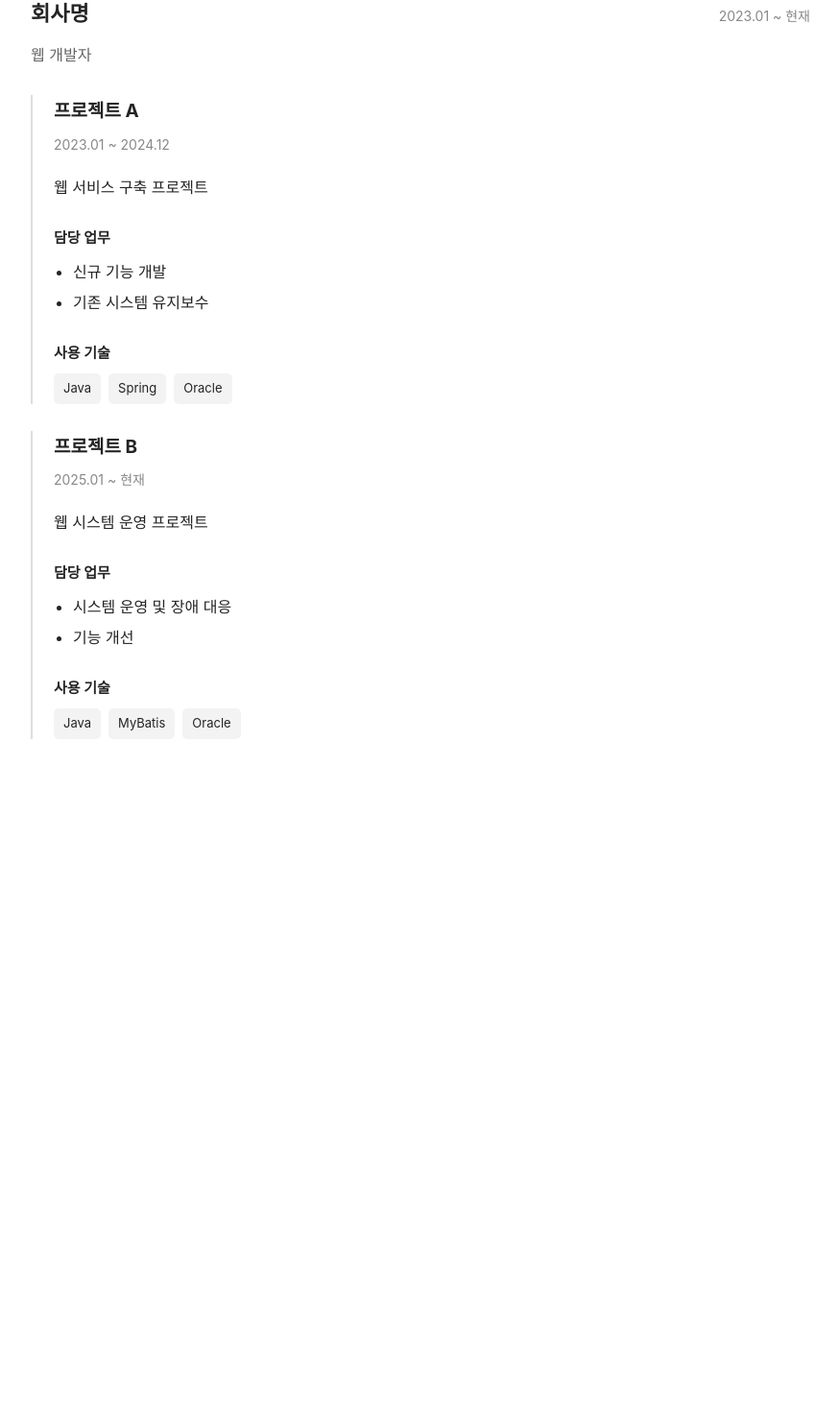
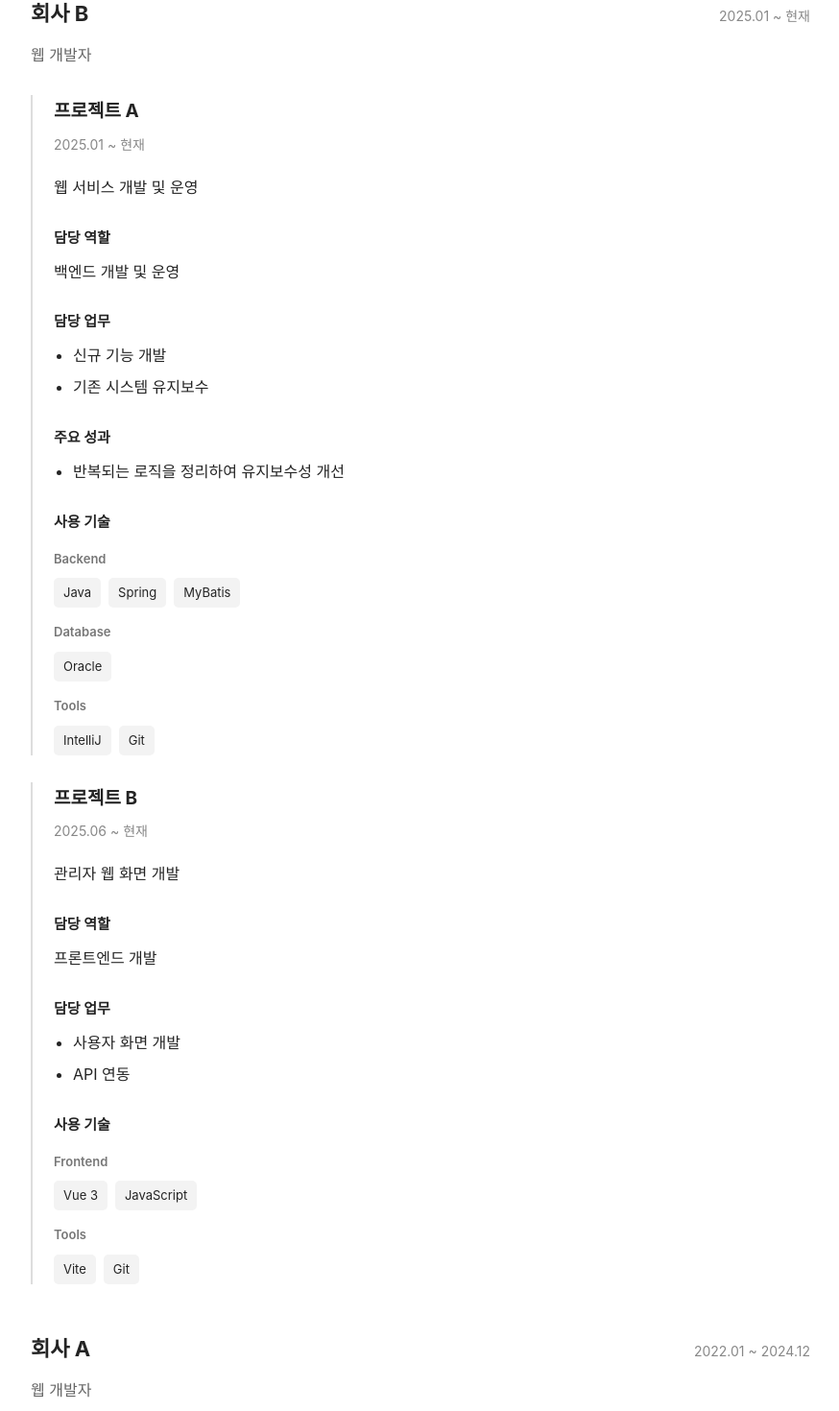
Before and after one commit to Park-ki-chang/my-apps-front, a Vue app: page /resume in a window 1280 px wide. Shown: the part 696-2166 px from the top of the page at 96% size, without its empty margins (202-1076 px from the left). Before the commit the page ends 1614 px from the top, so only its background shows below. Built offline with nearby package versions, Linux system fonts and the light colour scheme.

Commit message:
개발자 이력서 웹사이트 1. 7단계: Resume 경력 데이터 구조 개선 및 기술 스택 분류

```diff
--- a/src/projects/resume/components/ProjectItem.vue
+++ b/src/projects/resume/components/ProjectItem.vue
@@ -31,7 +31,7 @@ defineProps({
 
     <!-- 담당 업무 -->
     <div
-        v-if="project.tasks && project.tasks.length > 0"
+        v-if="project.tasks.length > 0"
         class="detail"
     >
       <h5>담당 업무</h5>
@@ -48,7 +48,7 @@ defineProps({
 
     <!-- 주요 성과 -->
     <div
-        v-if="project.achievements && project.achievements.length > 0"
+        v-if="project.achievements.length > 0"
         class="detail"
     >
       <h5>주요 성과</h5>
@@ -65,19 +65,27 @@ defineProps({
 
     <!-- 사용 기술 -->
     <div
-        v-if="project.technologies && project.technologies.length > 0"
+        v-if="project.technologies.length > 0"
         class="detail"
     >
       <h5>사용 기술</h5>
 
+      <div
+          v-for="group in project.technologies"
+          :key="group.category"
+          class="technology-group"
+      >
+        <h6>{{ group.category }}</h6>
+
         <div class="technologies">
           <span
-            v-for="tech in project.technologies"
+              v-for="tech in group.items"
               :key="tech"
               class="tech"
           >
             {{ tech }}
           </span>
+        </div>
       </div>
     </div>
   </section>
@@ -127,6 +135,19 @@ defineProps({
   margin-bottom: 4px;
 }
 
+/* 기술 스택 카테고리 */
+.technology-group {
+  margin-top: 14px;
+}
+
+.technology-group h6 {
+  margin: 0 0 8px;
+  color: #777;
+  font-size: 13px;
+  font-weight: 600;
+}
+
+/* 기술 태그 */
 .technologies {
   display: flex;
   flex-wrap: wrap;
--- a/src/projects/resume/data/resume.js
+++ b/src/projects/resume/data/resume.js
@@ -1,3 +1,4 @@
+
 export const profile = {
     name: '이름을 입력하세요',
     role: '웹 개발자',
@@ -10,34 +11,88 @@ export const profile = {
 export const careers = [
     {
         id: 1,
-        company: '회사명',
-        period: '2023.01 ~ 현재',
+        company: '회사 B',
+        period: '2025.01 ~ 현재',
         position: '웹 개발자',
         projects: [
             {
                 id: 1,
                 name: '프로젝트 A',
-                period: '2023.01 ~ 2024.12',
-                description: '웹 서비스 구축 프로젝트',
+                period: '2025.01 ~ 현재',
+                description: '웹 서비스 개발 및 운영',
+                role: '백엔드 개발 및 운영',
                 tasks: [
                     '신규 기능 개발',
                     '기존 시스템 유지보수'
                 ],
+                achievements: [
+                    '반복되는 로직을 정리하여 유지보수성 개선'
+                ],
                 technologies: [
-                    'Java', 'Spring', 'Oracle'
+                    {
+                        category: 'Backend',
+                        items: ['Java', 'Spring', 'MyBatis']
+                    },
+                    {
+                        category: 'Database',
+                        items: ['Oracle']
+                    },
+                    {
+                        category: 'Tools',
+                        items: ['IntelliJ', 'Git']
+                    }
                 ]
             },
             {
                 id: 2,
                 name: '프로젝트 B',
-                period: '2025.01 ~ 현재',
-                description: '웹 시스템 운영 프로젝트',
+                period: '2025.06 ~ 현재',
+                description: '관리자 웹 화면 개발',
+                role: '프론트엔드 개발',
                 tasks: [
-                    '시스템 운영 및 장애 대응',
-                    '기능 개선'
+                    '사용자 화면 개발',
+                    'API 연동'
                 ],
+                achievements: [],
                 technologies: [
-                    'Java', 'MyBatis', 'Oracle'
+                    {
+                        category: 'Frontend',
+                        items: ['Vue 3', 'JavaScript']
+                    },
+                    {
+                        category: 'Tools',
+                        items: ['Vite', 'Git']
+                    }
+                ]
+            }
+        ]
+    },
+    {
+        id: 2,
+        company: '회사 A',
+        period: '2022.01 ~ 2024.12',
+        position: '웹 개발자',
+        projects: [
+            {
+                id: 1,
+                name: '프로젝트 C',
+                period: '2022.03 ~ 2024.12',
+                description: '업무 관리 시스템 개발',
+                role: '웹 애플리케이션 개발',
+                tasks: [
+                    '업무 화면 개발',
+                    '데이터 조회 및 저장 기능 구현'
+                ],
+                achievements: [],
+                technologies: [
+                    {
+                        category: 'Backend',
+                        items: ['Java', 'Spring', 'MyBatis']
+                    },
+                    {
+                        category: 'Database',
+                        items: ['Oracle']
+                    }
                 ]
             }
         ]
```
Lines whose indentation alone changed are shown as unchanged.
